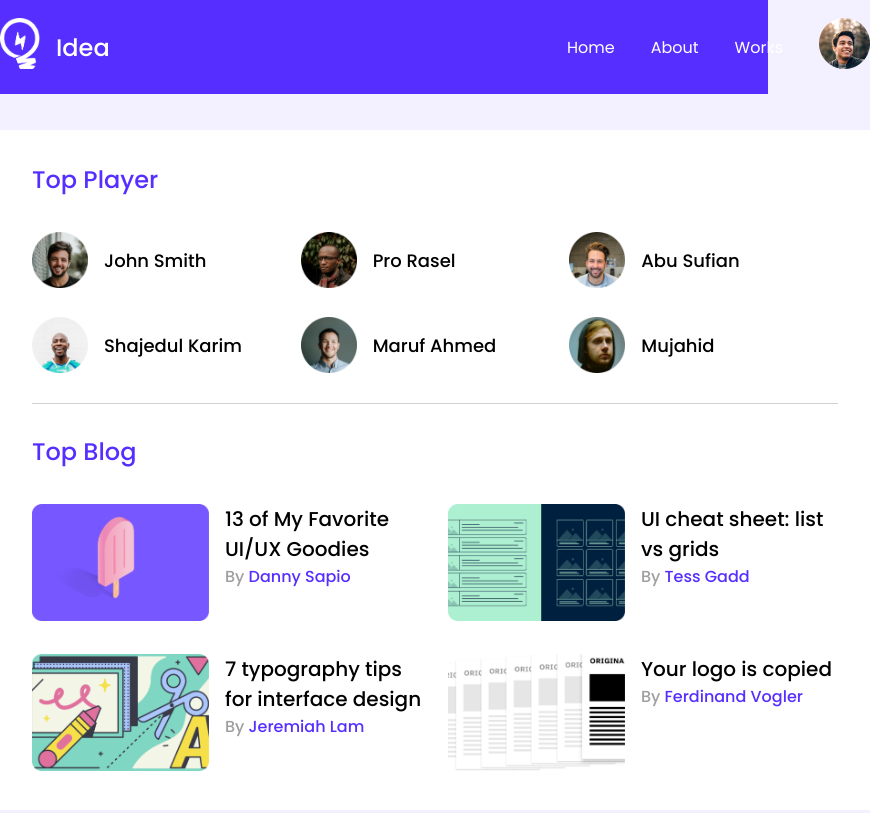
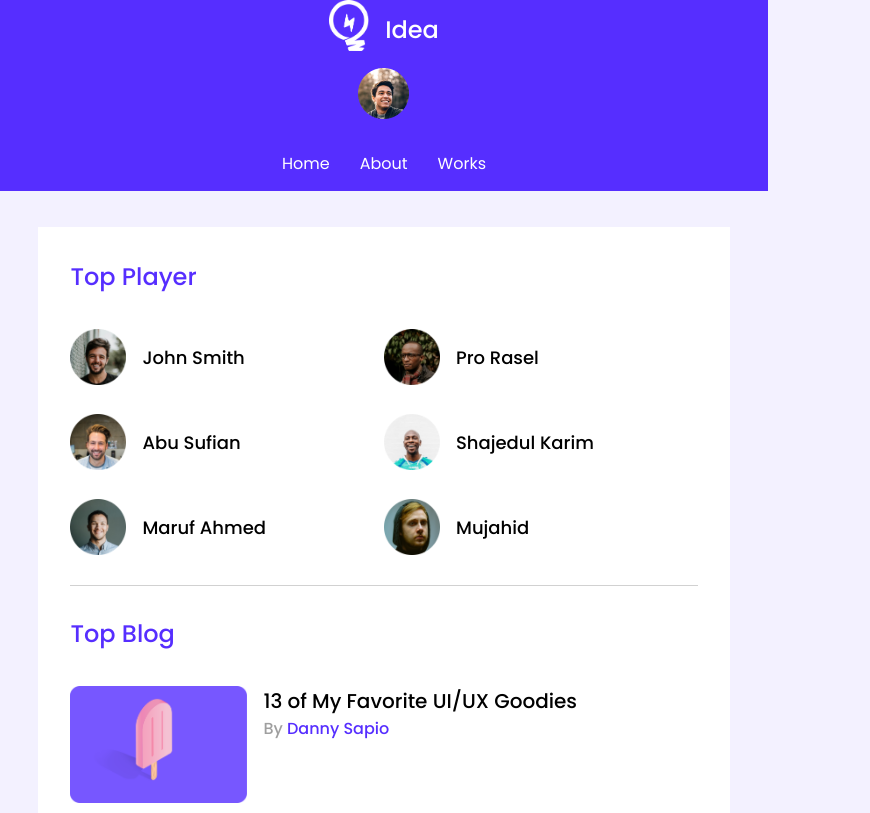
Before and after one commit to theMorshed/leaderBoard, a plain HTML site: page index.html in a window 768 px wide. Shown: the top 813 px of the page, 870 px wide, since content can reach past the window. Drawn offline with Linux system fonts and the light colour scheme.

Commit message:
added another responsive breakpoints

```diff
--- a/styles/style.css
+++ b/styles/style.css
@@ -278,3 +278,33 @@ nav {
         grid-row-gap: 20px;
     }
 }
+@media screen and (min-width: 577px) and (max-width: 900px) {
+    .container {
+        width: 90%;
+    }
+    header {
+        height: auto;
+    }
+    header .container {
+        flex-direction: column;
+        height: auto;
+    }
+    nav {
+        flex-direction: column-reverse;
+    }
+    .menuImage img {
+        margin: 10px 0;
+    }
+    .menu ul li {
+        margin: 15px;
+    }
+    .players {
+        grid-template-columns: repeat(2, 1fr);
+    }
+    .blogs, .courses {
+        grid-template-columns: repeat(1, 1fr);
+    }
+    .courses {
+        grid-row-gap: 20px;
+    }
+}
```
